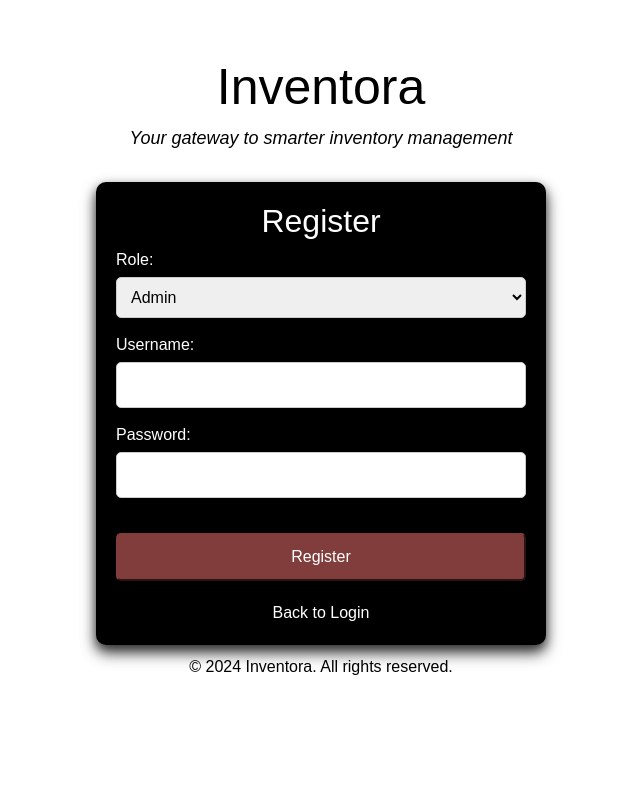
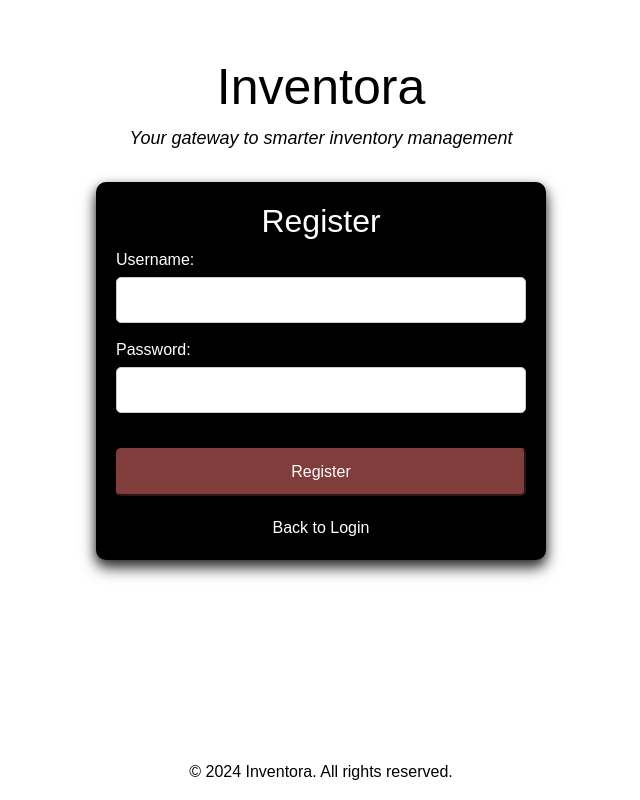
Before and after one commit to markjamisola/Inventora, a PHP site: page /register.php in a window 1280 px wide. Shown: the whole page, without its empty margins (319-959 px from the left). Run offline with PHP 8.4, Linux system fonts and the light colour scheme; some libraries are stand-ins or nearby versions; some web fonts are replaced.

Commit message:
fix registration for staff only

```diff
--- a/register.php
+++ b/register.php
@@ -4,7 +4,9 @@ include('db.php');
 if (isset($_POST['register'])) {
     $username = $_POST['username'];
     $password = $_POST['password'];
-    $role = $_POST['role'];
+
+    // Set the default role to "staff"
+    $role = 'staff';
 
     // Password hashing
     $hashed_password = password_hash($password, PASSWORD_DEFAULT);
@@ -28,7 +30,6 @@ if (isset($_POST['register'])) {
     <script src="https://cdn.jsdelivr.net/npm/bootstrap@5.3.0-alpha1/dist/js/bootstrap.bundle.min.js"></script>
     <title>Register</title>
     <style>
-        /* Header and footer styles to match login.php */
         @import url('https://fonts.cdnfonts.com/css/unbounded');
         @import url('https://fonts.cdnfonts.com/css/steppe-trial');
 
@@ -39,7 +40,7 @@ if (isset($_POST['register'])) {
 
         footer {
             position: fixed;
-            bottom: 1;
+            bottom: 0;
             width: 100%;
             background-color: transparent;
             color: black;
@@ -68,8 +69,8 @@ if (isset($_POST['register'])) {
             background-color: #000000;
             padding: 20px;
             border-radius: 10px;
-            box-shadow: 0px 8px 15px rgba(0, 0, 0, 0.7), 0px 4px 10px rgba(50, 50, 50, 0.5); /* Black/gray shadow */
-            margin-bottom: 10px
+            box-shadow: 0px 8px 15px rgba(0, 0, 0, 0.7), 0px 4px 10px rgba(50, 50, 50, 0.5);
+            margin-bottom: 10px;
         }
 
         .login-container h1 {
@@ -87,8 +88,7 @@ if (isset($_POST['register'])) {
             color: white;
         }
 
-        .login-form input,
-        .login-form select {
+        .login-form input {
             margin-bottom: 15px;
             padding: 10px;
             border-radius: 5px;
@@ -107,13 +107,12 @@ if (isset($_POST['register'])) {
         }
 
         .btn-login:hover {
-    background-color: white;
-    color: black;
-    border-color: white;
-    transform: scale(1.05); /* Reduced scaling */
-    transition: transform 0.3s ease, background-color 0.3s ease;
-}
-
+            background-color: white;
+            color: black;
+            border-color: white;
+            transform: scale(1.05);
+            transition: transform 0.3s ease, background-color 0.3s ease;
+        }
 
         .btn-register {
             display: block;
@@ -149,11 +148,6 @@ if (isset($_POST['register'])) {
     <div class="login-container">
         <h2>Register</h2>
         <form method="post" class="login-form">
-            <label for="role">Role:</label>
-            <select name="role" id="role" required>
-                <option value="admin">Admin</option>
-                <option value="staff">Staff</option>
-            </select>
             <label for="username">Username:</label>
             <input type="text" name="username" id="username" required>
 
--- a/staff/staff_list.php
+++ b/staff/staff_list.php
@@ -41,7 +41,7 @@ if ($_SESSION['role'] !== 'staff') {
         }
 
         .container{
-            padding-top: 100px;
+            padding-top: 30px;
         }
 
         .card:hover {
```
Also changed, not shown: admin/list.php (+7 -6 lines).
